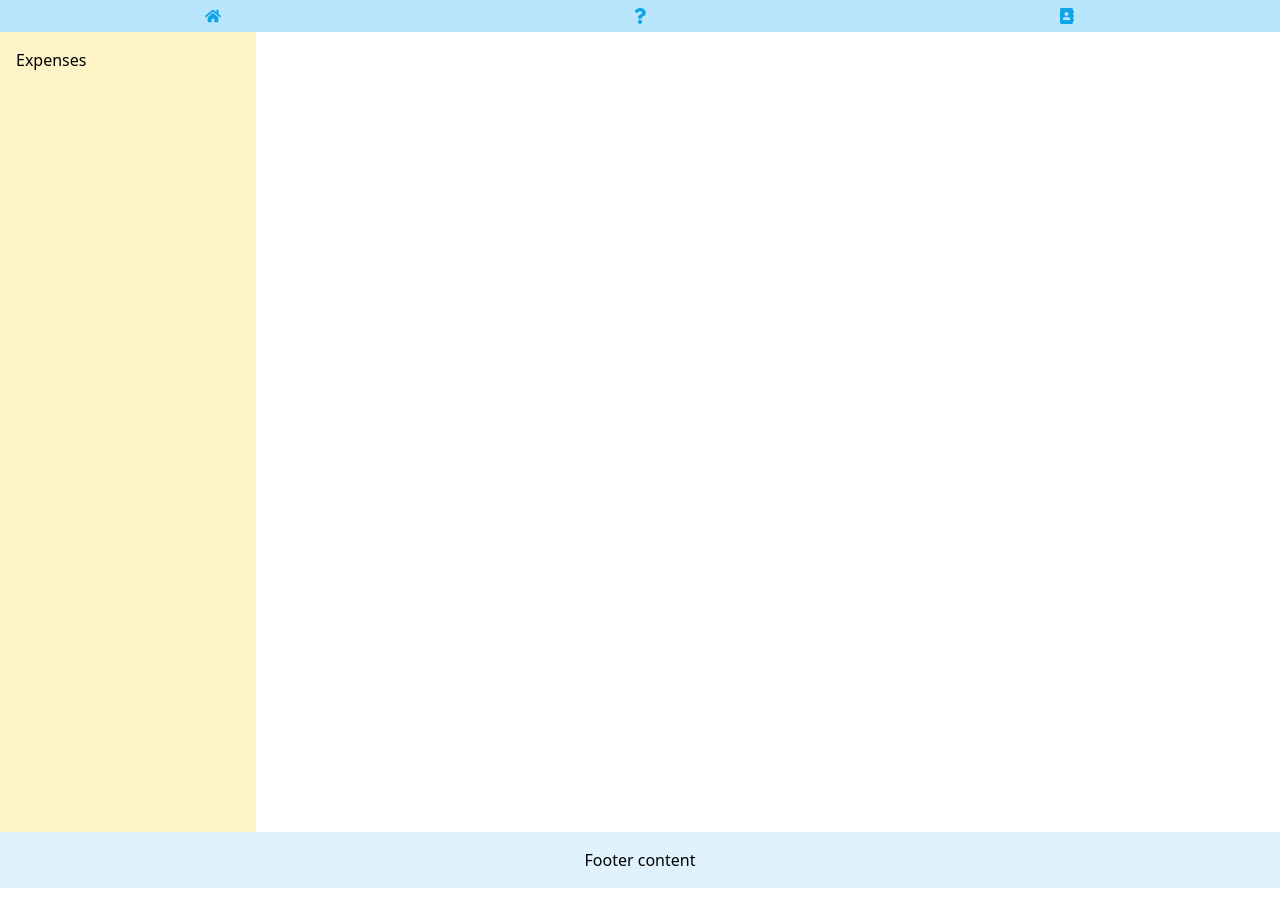
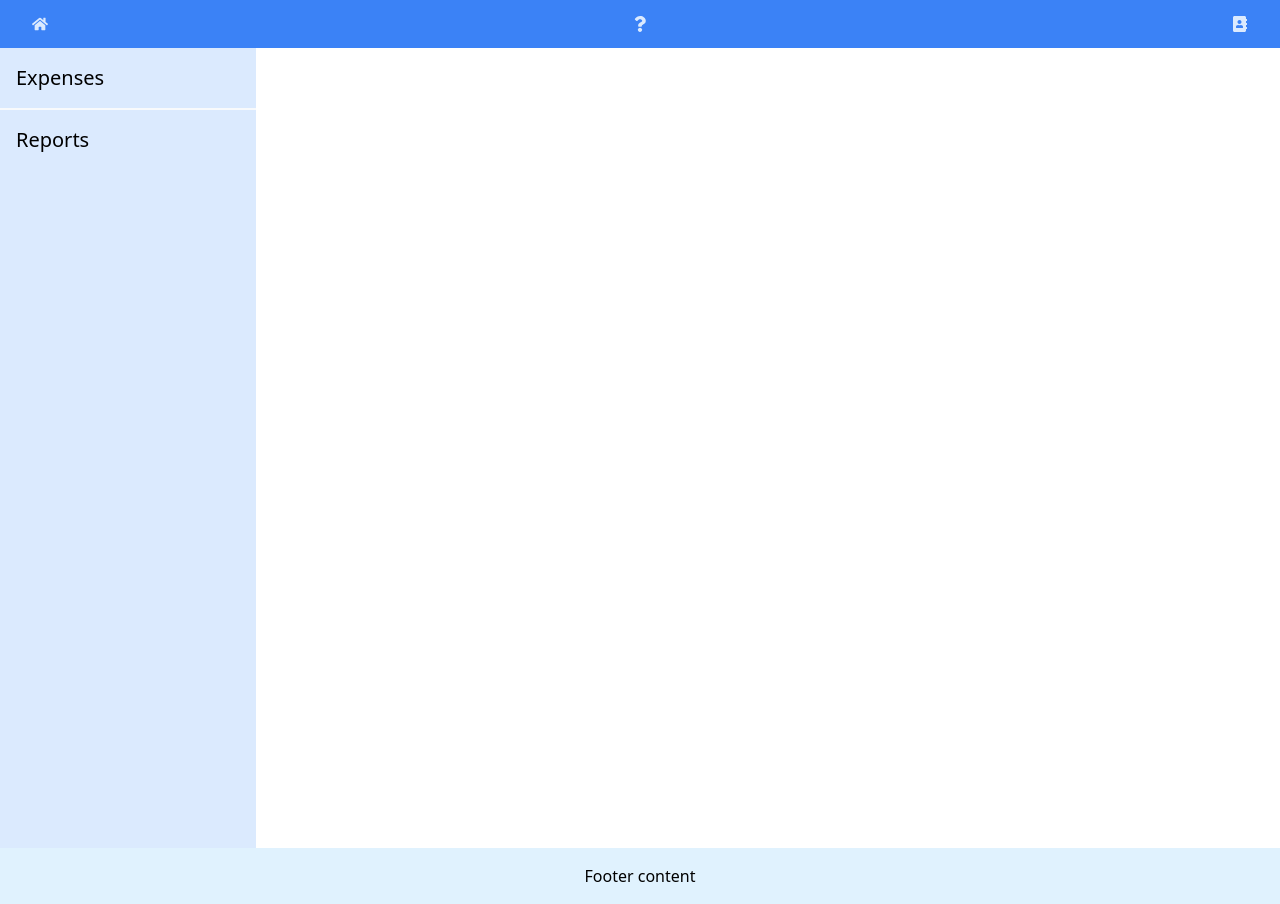
Before and after one commit to akhiln28/expense-manager-frontend, a Next.js app: page / in a window 1280 px wide. Built offline with nearby package versions, Linux system fonts and the light colour scheme.

Commit message:
Tweak colors

```diff
--- a/components/ExpensesList.tsx
+++ b/components/ExpensesList.tsx
@@ -8,7 +8,7 @@ export function ExpensesList({ expenses }: { expenses: ExpenseType[] }) {
             <div className="flex flex-col">
                 <button className="m-2 p-2 bg-green-100 rounded-md">
                     <Link href="/expenses/add">
-                        <a>Add Expense</a>
+                        <a className={'text-xl'}>Add Expense</a>
                     </Link>
                 </button>
                 {expenses.map(expense => (
--- a/components/Header.tsx
+++ b/components/Header.tsx
@@ -2,28 +2,28 @@ import Link from "next/link";
 import {FaAddressBook, FaHome, FaQuestion} from "react-icons/fa";
 
 export function Header() {
-    return <div className="flex w-screen justify-around bg-sky-200">
+    return <div className="flex w-screen justify-between bg-blue-500">
         <head>
             <title>Expense Manager</title>
         </head>
-        <div className="p-2">
+        <div className="p-4 ml-4">
             <Link href="/">
                 <a>
-                    <FaHome className="text-sky-500"/>
+                    <FaHome className="text-blue-100"/>
                 </a>
             </Link>
         </div>
-        <div className="p-2">
+        <div className="p-4">
             <Link href="/about">
                 <a>
-                    <FaQuestion className="text-sky-500"/>
+                    <FaQuestion className="text-blue-100"/>
                 </a>
             </Link>
         </div>
-        <div className="p-2">
+        <div className="p-4 mr-4">
             <Link href="/account">
                 <a>
-                    <FaAddressBook className="text-sky-500"/>
+                    <FaAddressBook className="text-blue-100"/>
                 </a>
             </Link>
         </div>
--- a/components/Sidebar.tsx
+++ b/components/Sidebar.tsx
@@ -2,14 +2,17 @@ import Link from "next/link";
 
 export function Sidebar() {
     return <div>
-        <div className="flex flex-col w-64 h-screen bg-amber-100">
-            <div className="p-4">
-                <Link href="/expenses">
-                    <a>
-                        Expenses
-                    </a>
-                </Link>
-            </div>
+        <div className="flex flex-col w-64 h-screen divide-y-2 divide-slate-50 bg-blue-100">
+            <Link href="/expenses">
+                <a className={"text-xl p-4"}>
+                    Expenses
+                </a>
+            </Link>
+            <Link href={'/reports'}>
+                <a className={"text-xl p-4"}>
+                    Reports
+                </a>
+            </Link>
         </div>
     </div>;
 }
```
